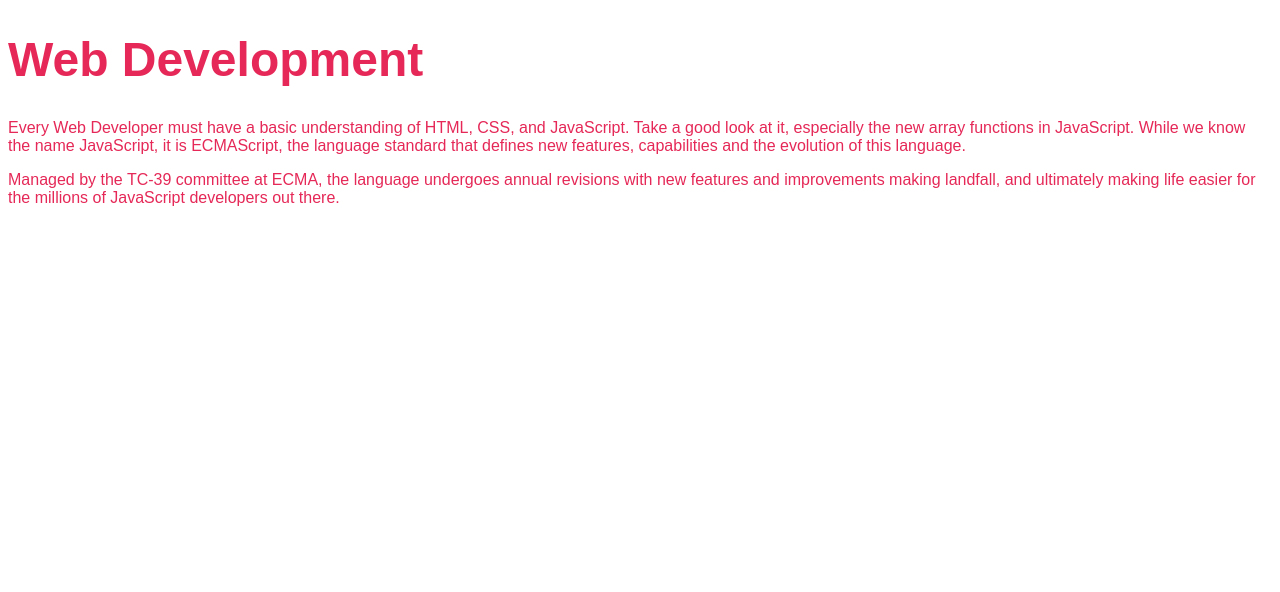
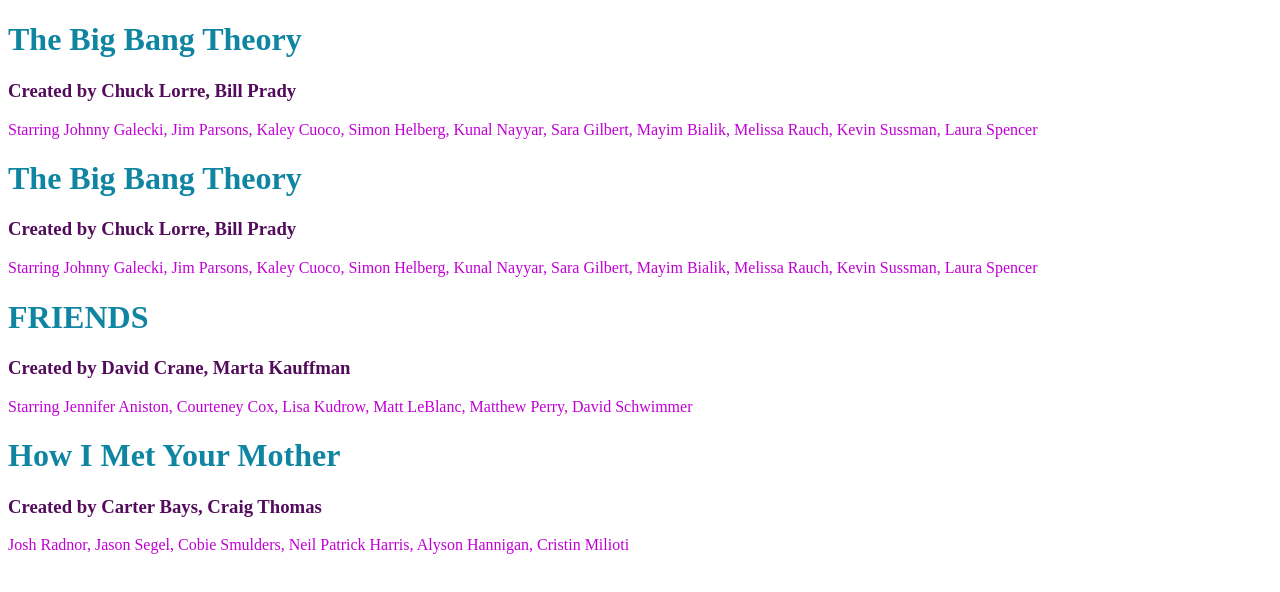
Before and after one commit to anamikapandey9305/Day4-Assignment, a plain HTML site: page exercise1.html in a window 1280 px wide. Drawn offline with Linux system fonts and the light colour scheme.

Commit message:
Update exercise1.html

```diff
--- a/exercise1.html
+++ b/exercise1.html
@@ -2,42 +2,63 @@
 <html lang="en">
 <head>
   <meta charset="UTF-8">
-  <title>Web Development</title>
-
-  <!-- Updated CSS Styles -->
+  <meta name="viewport" content="width=device-width, initial-scale=1.0">
+  <title>The Big Bang Theory</title>
   <style>
-    .redText {
-      color: rgb(229, 40, 87);
-      font-family: sans-serif;
+    h1 {
+      color: rgb(15, 133, 162);
     }
-
-    #myHeader {
-      font-size: 48px;
-      font-family: sans-serif;
+    h3 {
+      color: rgb(83, 11, 91);
+    }
+    p {
+      color: rgb(192, 0, 212);
     }
   </style>
 </head>
 <body>
 
-  <div>
-    <h1 id="myHeader" class="redText">Web Development</h1>
-  </div>
+  <h1>The Big Bang Theory</h1>
+  <h3>Created by Chuck Lorre, Bill Prady</h3>
+  <p>
+    Starring Johnny Galecki, Jim Parsons, Kaley Cuoco, Simon
+    Helberg, Kunal Nayyar, Sara Gilbert, Mayim Bialik, Melissa
+    Rauch, Kevin Sussman, Laura Spencer
+  </p>
+  <!DOCTYPE html>
+<html lang="en">
+<head>
+  <meta charset="UTF-8">
+  <meta name="viewport" content="width=device-width, initial-scale=1.0">
+  <title>Popular Sitcoms</title>
+</head>
+<body>
 
-  <div class="redText">
-    <p>
-      Every Web Developer must have a basic understanding of
-      HTML, CSS, and JavaScript. Take a good look at it, especially the new
-      array functions in JavaScript. While we know the name JavaScript, it
-      is ECMAScript, the language standard that defines new features,
-      capabilities and the evolution of this language.
-    </p>
-    <p>
-      Managed by the TC-39 committee at ECMA, the language undergoes annual
-      revisions with new features and improvements making landfall, and
-      ultimately making life easier for the millions of JavaScript developers
-      out there.
-    </p>
-  </div>
+  <h1>The Big Bang Theory</h1>
+  <h3>Created by Chuck Lorre, Bill Prady</h3>
+  <p>
+    Starring Johnny Galecki, Jim Parsons, Kaley Cuoco, Simon
+    Helberg, Kunal Nayyar, Sara Gilbert, Mayim Bialik, Melissa
+    Rauch, Kevin Sussman, Laura Spencer
+  </p>
+
+  <h1>FRIENDS</h1>
+  <h3>Created by David Crane, Marta Kauffman</h3>
+  <p>
+    Starring Jennifer Aniston, Courteney Cox, Lisa Kudrow, Matt
+    LeBlanc, Matthew Perry, David Schwimmer
+  </p>
+
+  <h1>How I Met Your Mother</h1>
+  <h3>Created by Carter Bays, Craig Thomas</h3>
+  <p>
+    Josh Radnor, Jason Segel, Cobie Smulders, Neil Patrick
+    Harris, Alyson Hannigan, Cristin Milioti
+  </p>
 
 </body>
 </html>
+
+
+</body>
+</html>
```
